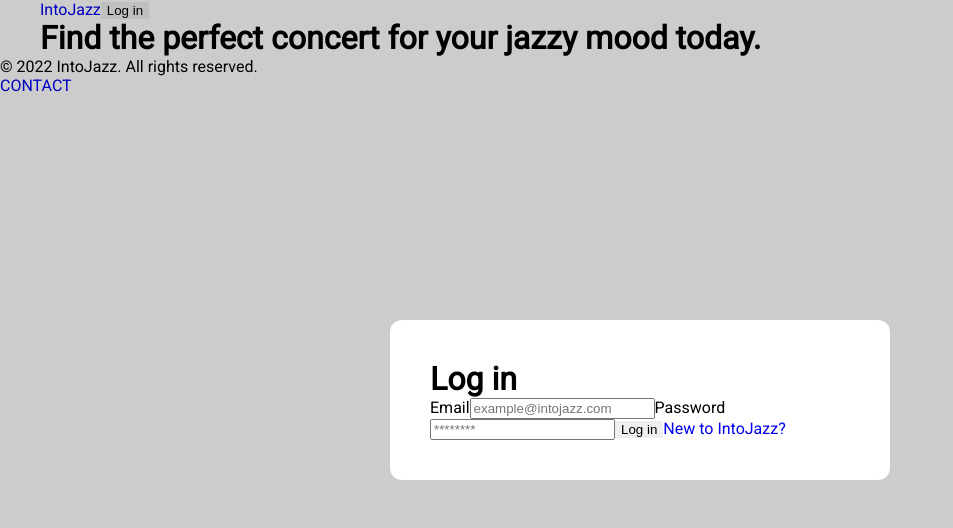
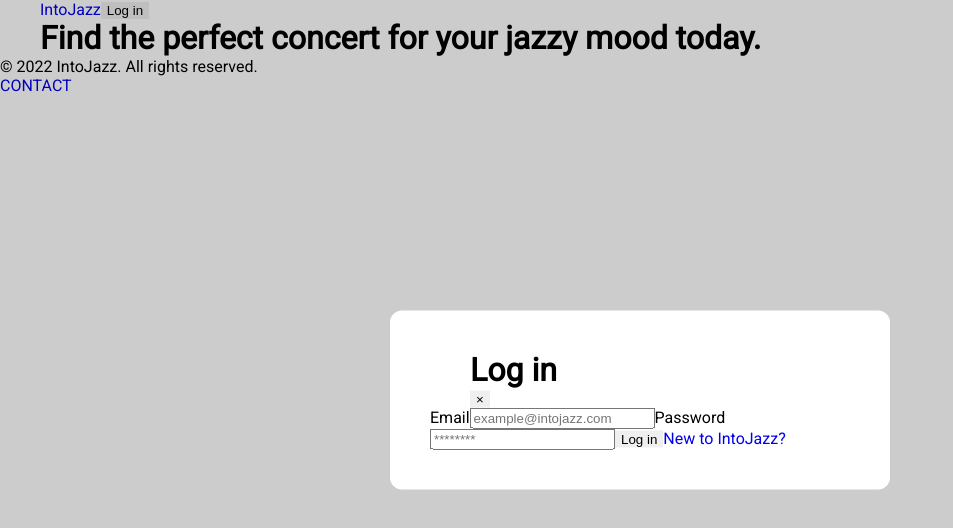
Before and after one commit to unhyif/IntoJazz, a React (Create React App) app: page / in a window 1280 px wide. Both pictures are taken after a click on the button "Log in". Shown: the top 528 px of the page, without its empty margins (0-953 px from the left). Built offline with nearby package versions, Linux system fonts and the light colour scheme; no server answers.

Commit message:
feat: add a close button on modal, use aria attributes on button/modal

```diff
--- a/src/components/Button/Button.jsx
+++ b/src/components/Button/Button.jsx
@@ -11,8 +11,14 @@ const Button = ({
   disabled = false,
   bgColor = 'white',
   onClick = noFunction,
+  label,
 }) => (
-  <button className={cn(bgColor)} disabled={disabled} onClick={onClick}>
+  <button
+    className={cn(bgColor)}
+    disabled={disabled}
+    onClick={onClick}
+    aria-label={label}
+  >
     {content}
   </button>
 );
--- a/src/components/CustomModal.jsx
+++ b/src/components/CustomModal.jsx
@@ -15,15 +15,21 @@ const style = {
   p: 5,
 };
 
-const CustomModal = ({ title, description, content, ...others }) => (
+const CustomModal = ({ title, description, content, open, onClose }) => (
   <Modal
-    {...others}
-    aria-labelledby={title}
+    open={open}
+    onClose={onClose}
+    aria-labelledby="title"
     aria-describedby={description}
     BackdropProps={{ sx: { backgroundColor: 'rgba(0,0,0,0.2)' } }}
   >
     <Box sx={style}>
-      <h1>{title}</h1>
+      <header>
+        <h1 id="title">{title}</h1>
+        <button onClick={onClose} aria-label="close">
+          &times;
+        </button>
+      </header>
       {content}
     </Box>
   </Modal>
--- a/src/components/VerificationNotice/VerificationNotice.jsx
+++ b/src/components/VerificationNotice/VerificationNotice.jsx
@@ -2,8 +2,8 @@ import React from 'react';
 
 const VerificationNotice = () => (
   <p>
-    Your email has not been verified yet. Please verify your email to enjoy all
-    of our services.
+    Your email address has not been verified yet. Please check your email to
+    enjoy all of our services.
   </p>
 );
 
--- a/src/contexts/UserContext.js
+++ b/src/contexts/UserContext.js
@@ -16,7 +16,7 @@ const UserProvider = ({ children }) => {
   const onUnverified = () =>
     openModal({
       title: 'Unverified Email',
-      description: 'Please verify your email to enjoy all of our services.',
+      description: 'Please check your email to enjoy all of our services.',
       content: <VerificationNotice />,
     });
   useEffect(() => authService.setAuthStateObserver(setUser, onUnverified), []);
```
